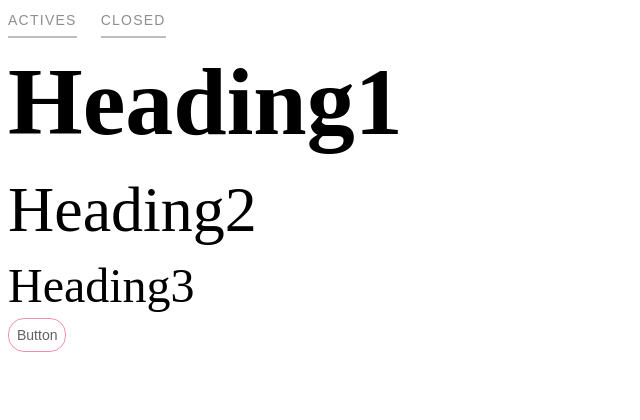
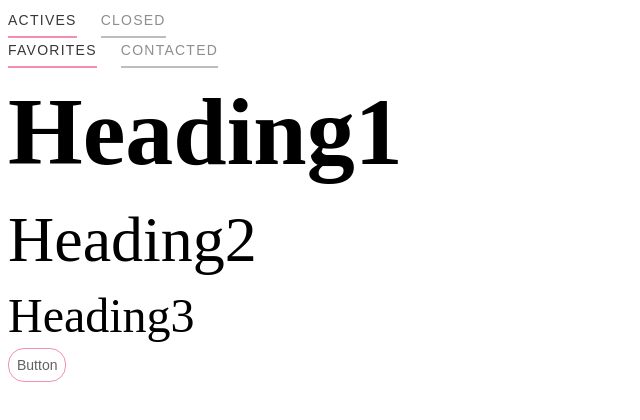
Before and after one commit to nickcoga/Get-That-Home-Project, a React (Create React App) app: page / in a window 1280 px wide. Shown: the top 420 px of the page, without its empty margins (0-640 px from the left). Built offline with nearby package versions, Linux system fonts and the light colour scheme.

Commit message:
Add functionality for active tab :zap:

```diff
--- a/src/App.js
+++ b/src/App.js
@@ -8,6 +8,7 @@ function App() {
   return (
     <div>
       <Tabs tabs={["actives", "closed"]}/>
+      <Tabs tabs={["favorites", "contacted"]}/>
       <Text type="SemiBold" size="H1">
         Heading1
       </Text>
--- a/src/components/UI/Tabs.js
+++ b/src/components/UI/Tabs.js
@@ -1,22 +1,25 @@
-import styled from '@emotion/styled';
-import { colors } from '../styles/ColorStyles';
+import styled from "@emotion/styled";
+import { colors } from "../styles/ColorStyles";
+import { useLocation } from "react-router-dom";
 
-function Tabs({tabs}) {
+function Tabs({ tabs }) {
 
+  //const location = useLocation();
+  //const path = location.pathname;
+  const path = `/${tabs[0]}`;
   return (
     <StyledContainer>
       {tabs.map((tab, index) => (
-        <li key={tab + index}>
-            {tab}
-        </li>
+        <li
+          className={path === `/${tab}` ? "active-tab" : ""}
+          key={tab + index}>{tab}</li>
       ))}
     </StyledContainer>
-  )
+  );
 }
 
-
 const StyledContainer = styled.ul`
-  @import url('https://fonts.googleapis.com/css2?family=Montserrat:wght@100;300;400;500;600;700;800;900&display=swap');
+  @import url("https://fonts.googleapis.com/css2?family=Montserrat:wght@100;300;400;500;600;700;800;900&display=swap");
   margin: 0;
   padding: 0;
   display: flex;
@@ -25,7 +28,7 @@ const StyledContainer = styled.ul`
   & > li {
     transition: all 300ms ease;
     letter-spacing: 1.25px;
-    font-family: 'Montserrat', sans-serif;
+    font-family: "Montserrat", sans-serif;
     color: ${colors.LightGray};
     list-style: none;
     padding-bottom: 4px;
@@ -39,10 +42,14 @@ const StyledContainer = styled.ul`
   & > li:hover {
     cursor: pointer;
     color: ${colors.DarkGray};
+    border-bottom: 2px solid ${colors.Pink};
+  }
+  .active-tab {
+    color: ${colors.DarkGray};
     list-style: none;
     border-bottom: 2px solid ${colors.Pink};
   }
 
-`
+`;
 
-export default Tabs
+export default Tabs;
```
